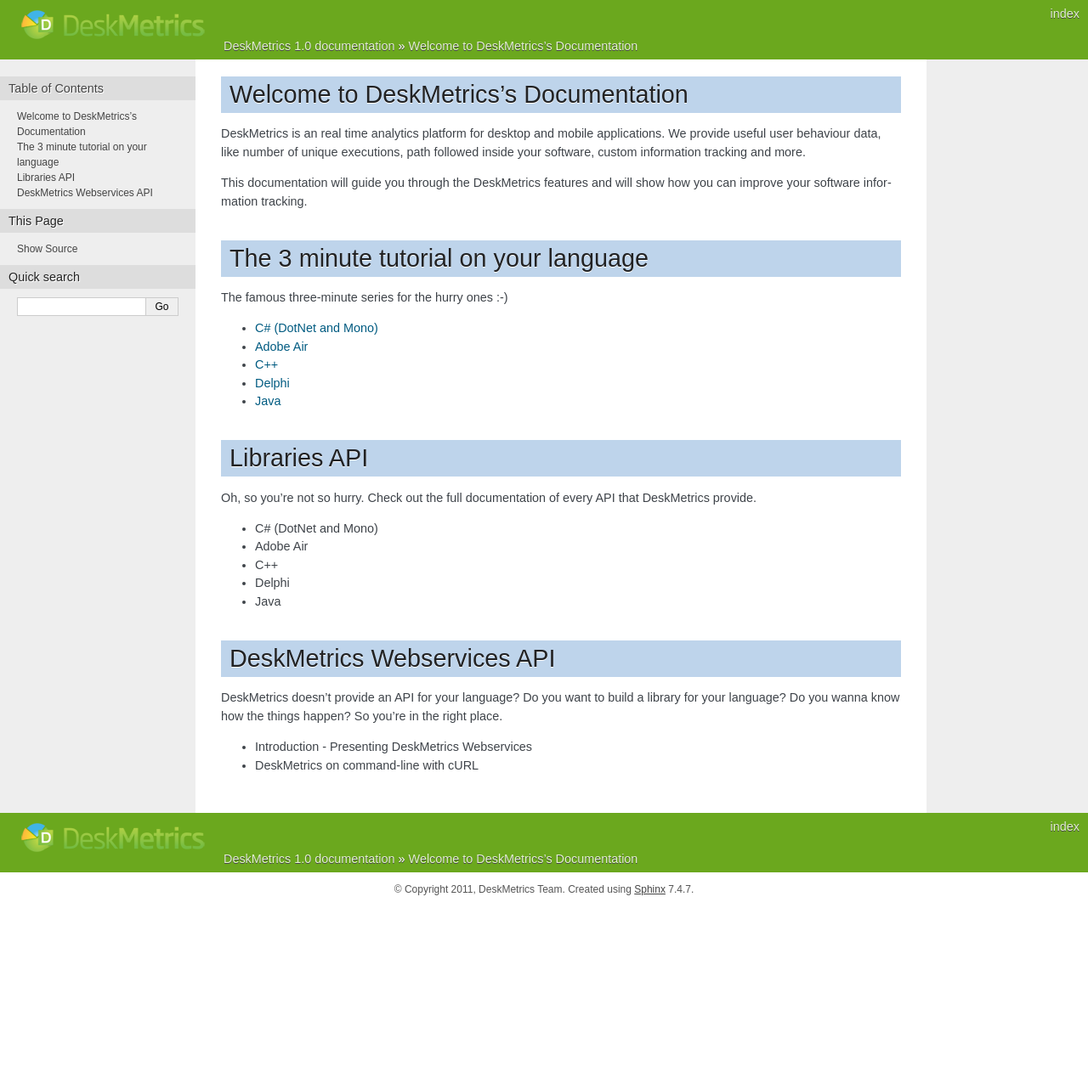
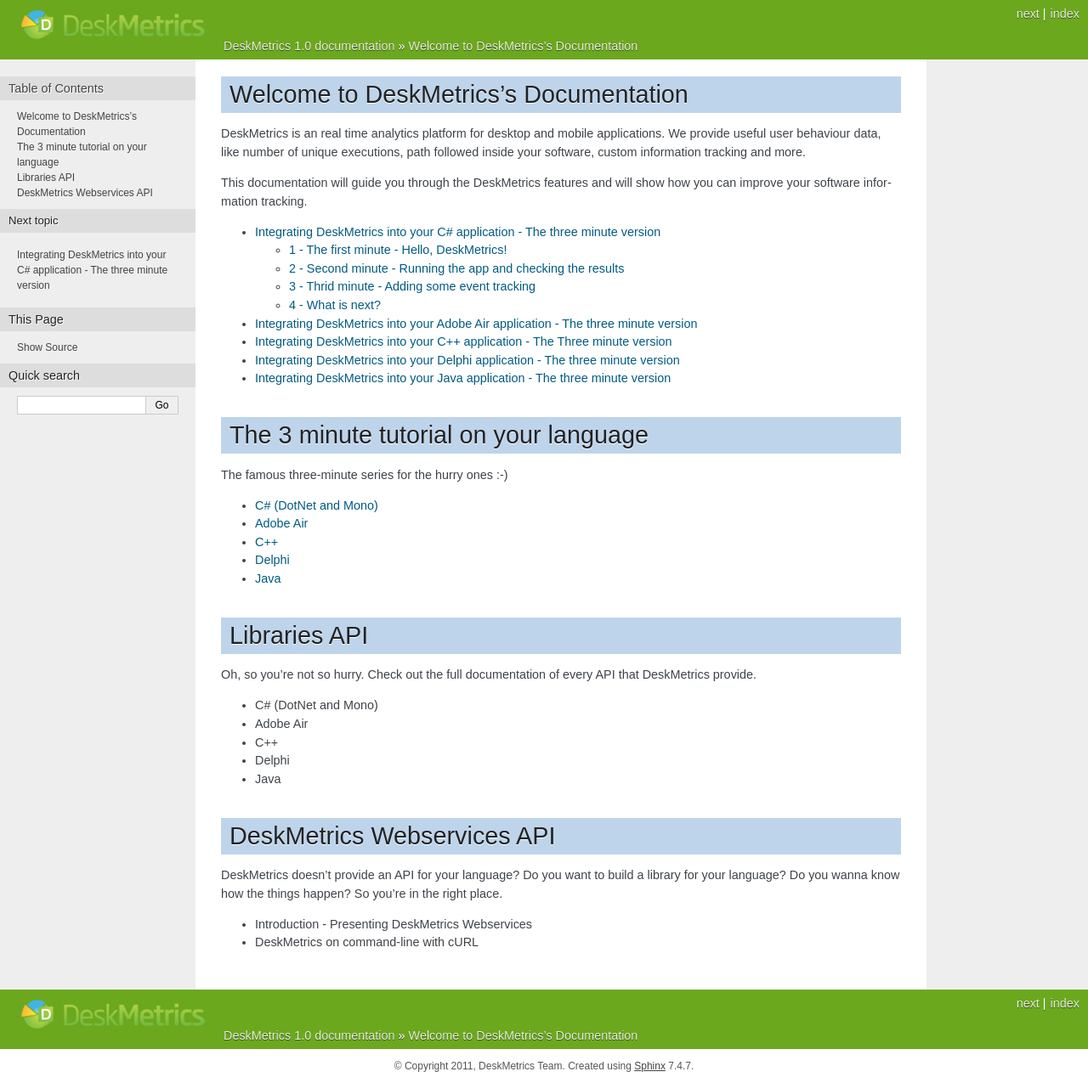
Before and after one commit to stephenhazeltine/Documentation, a Sphinx documentation site: the page built from source/index.rst, in a window 1280 px wide. Shown: the whole page at 85% size. Built offline with Sphinx 7.4.7, drawn with Linux system fonts in a browser that asks for light colours; before the commit the page ends 1067 px from its top, so only the background shows below that.

Commit message:
Adding all docs to toctree

```diff
--- a/source/index.rst
+++ b/source/index.rst
@@ -12,6 +12,12 @@
 
 .. toctree::
    :maxdepth: 2
+
+   CSharp_3min
+   AdobeAir_3min
+   Cplus_3min
+   Delphi_3min
+   Java_3min
 
 The 3 minute tutorial on your language
 ======================================
```
